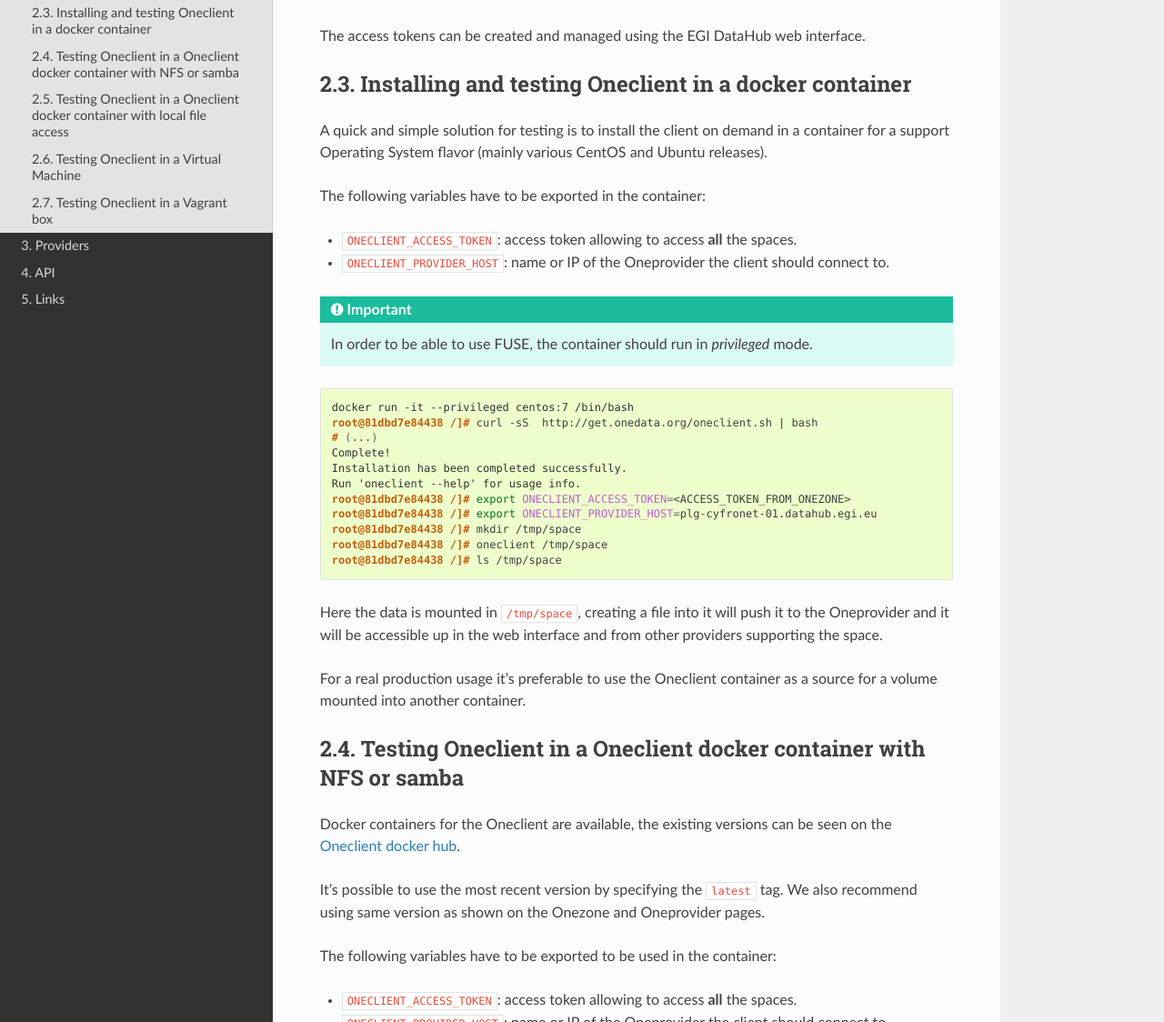
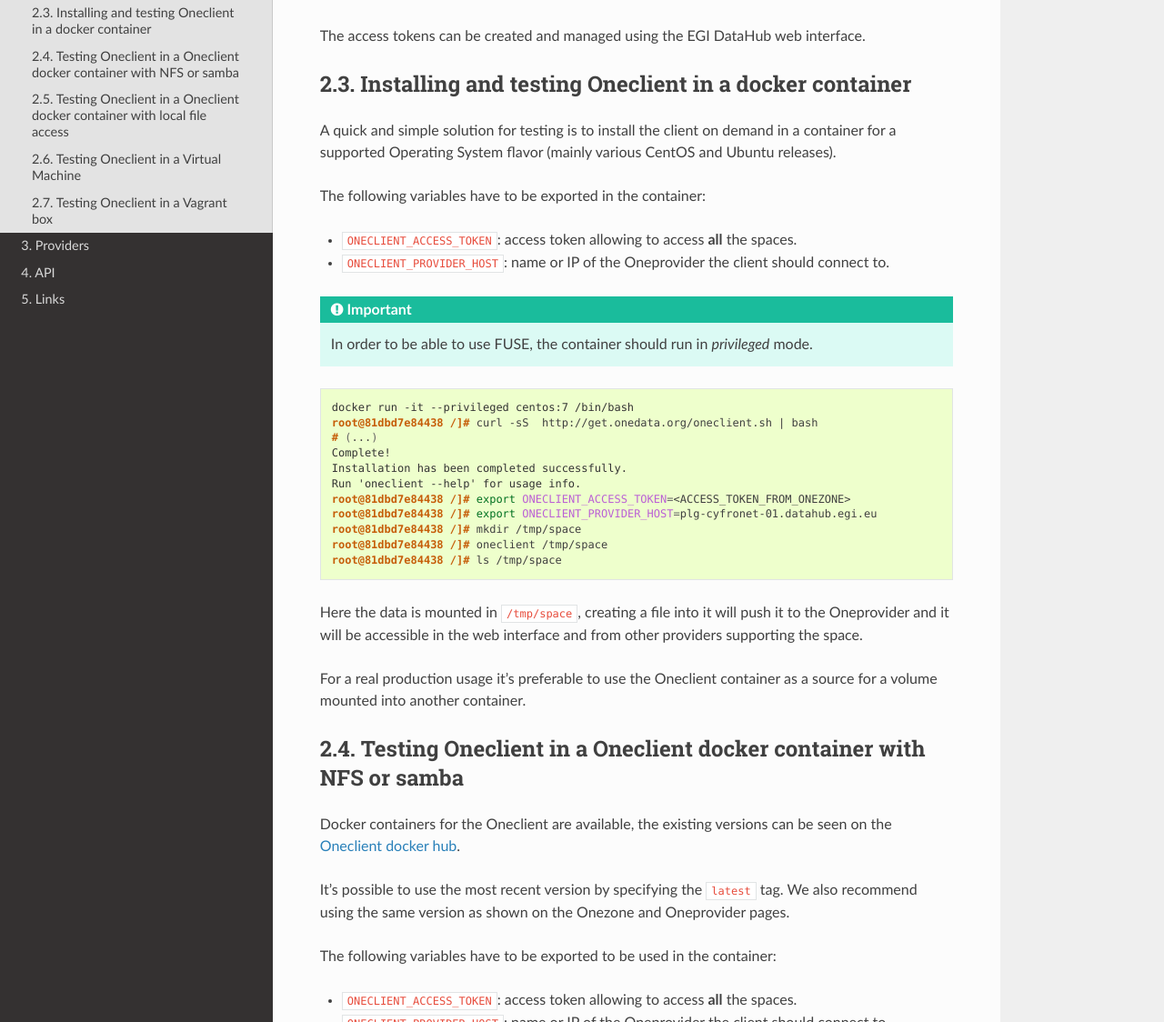
Before and after one commit to EGI-Federation/datahub-documentation, a Sphinx documentation site: the page built from source/clients.rst, in a window 1280 px wide and 1400 px high, scrolled down 2193 px. Shown: the part 276-1400 px from the top of the window at 91% size. Built offline with Sphinx 7.4.7 and the Read the Docs theme 2.0.0, drawn with Linux system fonts in a browser that asks for light colours; some of the changed text lies outside the part shown.

Commit message:
fix typos

```diff
--- a/source/clients.rst
+++ b/source/clients.rst
@@ -64,7 +64,7 @@
 ^^^^^^^^^^^^^^^^^^^^^^^^^^^^^^^^^^^^^^^^^^^^^^^^^^^^^^
 
 A quick and simple solution for testing is to install the client on demand in a
-container for a support Operating System flavor (mainly various CentOS and Ubuntu
+container for a supported Operating System flavor (mainly various CentOS and Ubuntu
 releases).
 
 The following variables have to be exported in the container:
@@ -89,7 +89,7 @@
    root@81dbd7e84438 /]# ls /tmp/space
 
 Here the data is mounted in ``/tmp/space``, creating a file into it will push it
-to the Oneprovider and it will be accessible up in the web interface and from
+to the Oneprovider and it will be accessible in the web interface and from
 other providers supporting the space.
 
 For a real production usage it's preferable to use the Oneclient container as a
@@ -102,7 +102,7 @@
 seen on the `Oneclient docker hub <https://hub.docker.com/r/onedata/oneclient/tags>`_.
 
 It's possible to use the most recent version by specifying the ``latest`` tag.
-We also recommend using same version as shown on the Onezone and
+We also recommend using the same version as shown on the Onezone and
 Oneprovider pages.
 
 The following variables have to be exported to be used in the container:
```
Also changed, not shown: other parts of source/clients.rst (+5 -5 lines).
